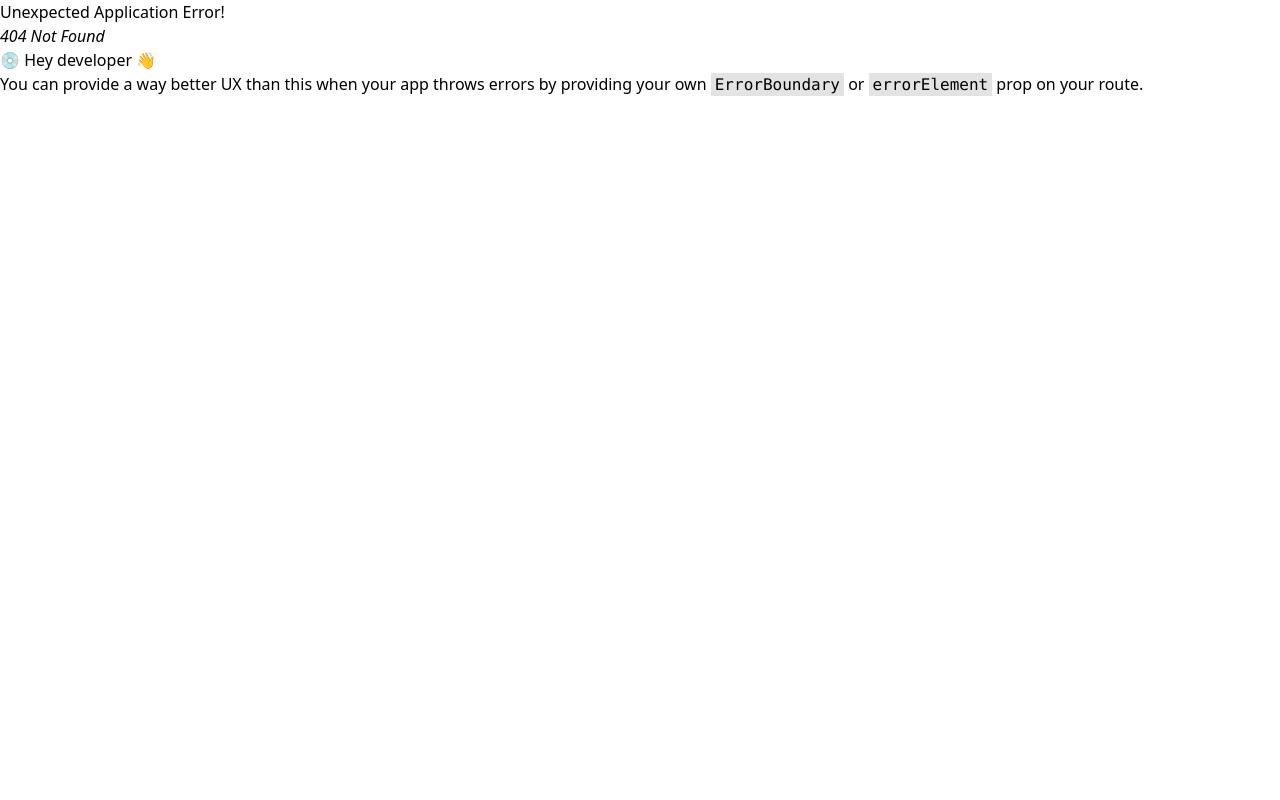
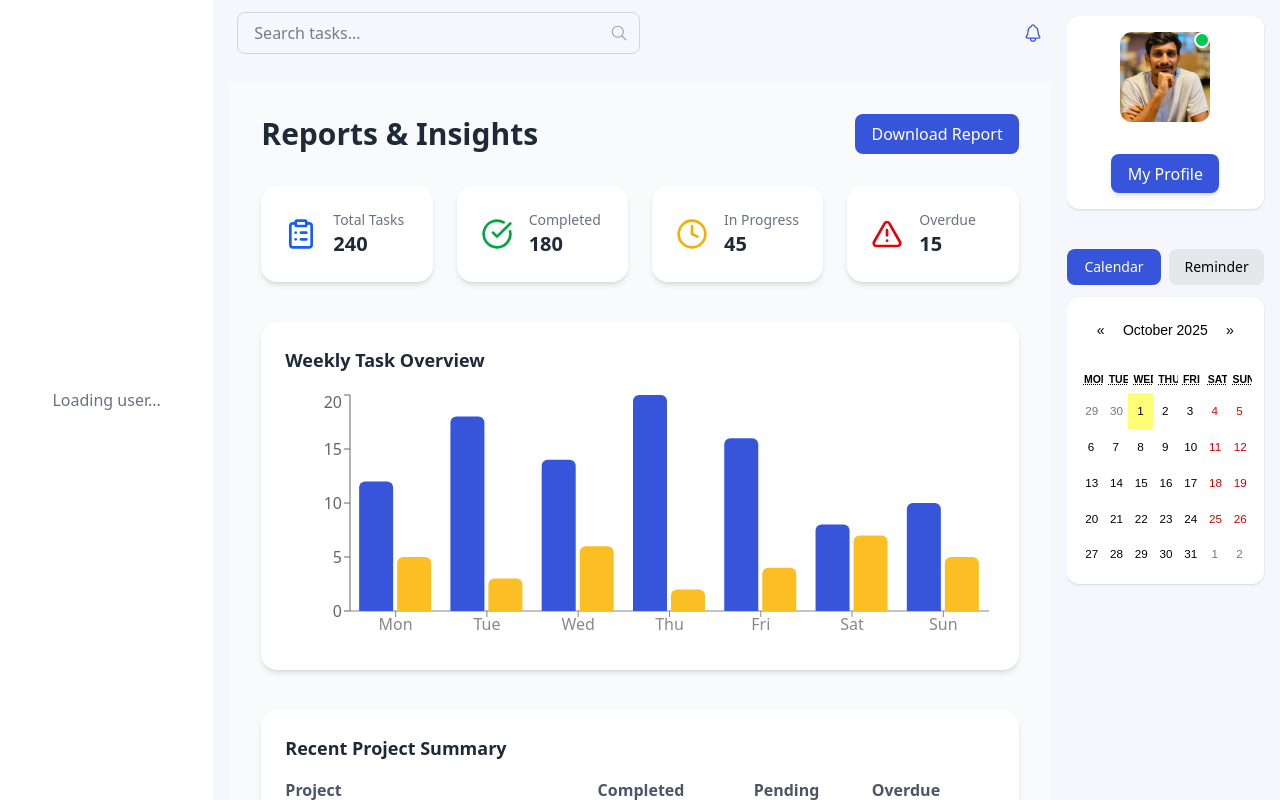
Before and after one commit to Mdismail2001/task_Management_System, a React (Vite) app: page /home/admin/report in a window 1280 px wide. Before the commit this address had no page. Built offline with nearby package versions, Linux system fonts and the light colour scheme.

Commit message:
team and report page added

```diff
--- /dev/null
+++ b/src/components/HomeLayoutAdmin/Report.jsx
@@ -0,0 +1,109 @@
+import React from "react";
+import { BarChart, Bar, XAxis, YAxis, Tooltip, ResponsiveContainer } from "recharts";
+import { ClipboardList, CheckCircle, Clock, AlertTriangle } from "lucide-react";
+
+const taskSummary = [
+  { name: "Mon", completed: 12, pending: 5 },
+  { name: "Tue", completed: 18, pending: 3 },
+  { name: "Wed", completed: 14, pending: 6 },
+  { name: "Thu", completed: 20, pending: 2 },
+  { name: "Fri", completed: 16, pending: 4 },
+  { name: "Sat", completed: 8, pending: 7 },
+  { name: "Sun", completed: 10, pending: 5 },
+];
+
+const recentReports = [
+  { id: 1, title: "Frontend Development", completed: 12, pending: 3, overdue: 1 },
+  { id: 2, title: "Backend Integration", completed: 9, pending: 5, overdue: 0 },
+  { id: 3, title: "UI/UX Design", completed: 15, pending: 2, overdue: 2 },
+  { id: 4, title: "Testing & QA", completed: 10, pending: 4, overdue: 1 },
+];
+
+const Report = () => {
+  return (
+    <div className="min-h-screen bg-gray-50 p-8">
+      {/* Header */}
+      <div className="flex items-center justify-between mb-8">
+        <h1 className="text-3xl font-bold text-gray-800">Reports & Insights</h1>
+        <button className="bg-[#3755db] text-white px-4 py-2 rounded-lg hover:bg-blue-600 transition">
+          Download Report
+        </button>
+      </div>
+
+      {/* KPI Cards */}
+      <div className="grid gap-6 sm:grid-cols-2 lg:grid-cols-4 mb-10">
+        <div className="bg-white p-6 rounded-2xl shadow-md flex items-center gap-4">
+          <ClipboardList className="text-blue-600" size={32} />
+          <div>
+            <p className="text-sm text-gray-500">Total Tasks</p>
+            <h3 className="text-xl font-semibold text-gray-800">240</h3>
+          </div>
+        </div>
+        <div className="bg-white p-6 rounded-2xl shadow-md flex items-center gap-4">
+          <CheckCircle className="text-green-600" size={32} />
+          <div>
+            <p className="text-sm text-gray-500">Completed</p>
+            <h3 className="text-xl font-semibold text-gray-800">180</h3>
+          </div>
+        </div>
+        <div className="bg-white p-6 rounded-2xl shadow-md flex items-center gap-4">
+          <Clock className="text-yellow-500" size={32} />
+          <div>
+            <p className="text-sm text-gray-500">In Progress</p>
+            <h3 className="text-xl font-semibold text-gray-800">45</h3>
+          </div>
+        </div>
+        <div className="bg-white p-6 rounded-2xl shadow-md flex items-center gap-4">
+          <AlertTriangle className="text-red-600" size={32} />
+          <div>
+            <p className="text-sm text-gray-500">Overdue</p>
+            <h3 className="text-xl font-semibold text-gray-800">15</h3>
+          </div>
+        </div>
+      </div>
+
+      {/* Chart */}
+      <div className="bg-white p-6 rounded-2xl shadow-md mb-10">
+        <h2 className="text-lg font-semibold text-gray-800 mb-4">Weekly Task Overview</h2>
+        <div className="h-64">
+          <ResponsiveContainer width="100%" height="100%">
+            <BarChart data={taskSummary}>
+              <XAxis dataKey="name" stroke="#888" />
+              <YAxis />
+              <Tooltip />
+              <Bar dataKey="completed" fill="#3755db" radius={[6, 6, 0, 0]} />
+              <Bar dataKey="pending" fill="#fbbf24" radius={[6, 6, 0, 0]} />
+            </BarChart>
+          </ResponsiveContainer>
+        </div>
+      </div>
+
+      {/* Recent Report Table */}
+      <div className="bg-white p-6 rounded-2xl shadow-md">
+        <h2 className="text-lg font-semibold text-gray-800 mb-4">Recent Project Summary</h2>
+        <table className="w-full text-left border-collapse">
+          <thead>
+            <tr className="border-b text-gray-600">
+              <th className="pb-3">Project</th>
+              <th className="pb-3">Completed</th>
+              <th className="pb-3">Pending</th>
+              <th className="pb-3">Overdue</th>
+            </tr>
+          </thead>
+          <tbody>
+            {recentReports.map((report) => (
+              <tr key={report.id} className="border-b hover:bg-gray-50 transition">
+                <td className="py-3 font-medium text-gray-800">{report.title}</td>
+                <td className="py-3 text-green-600">{report.completed}</td>
+                <td className="py-3 text-yellow-600">{report.pending}</td>
+                <td className="py-3 text-red-600">{report.overdue}</td>
+              </tr>
+            ))}
+          </tbody>
+        </table>
+      </div>
+    </div>
+  );
+};
+
+export default Report;
--- /dev/null
+++ b/src/components/HomeLayoutAdmin/Team.jsx
@@ -0,0 +1,141 @@
+import React from "react";
+import { Plus, Mail, Phone } from "lucide-react";
+
+const teamMembers = [
+  {
+    id: 1,
+    name: "Sarah Johnson",
+    role: "Project Manager",
+    image: "https://randomuser.me/api/portraits/women/68.jpg",
+    status: "online",
+    email: "sarah@example.com",
+    phone: "+60 123 456 789",
+  },
+  {
+    id: 2,
+    name: "Michael Lee",
+    role: "Frontend Developer",
+    image: "https://randomuser.me/api/portraits/men/32.jpg",
+    status: "offline",
+    email: "michael@example.com",
+    phone: "+60 987 654 321",
+  },
+  {
+    id: 3,
+    name: "Aisha Karim",
+    role: "UI/UX Designer",
+    image: "https://randomuser.me/api/portraits/women/55.jpg",
+    status: "online",
+    email: "aisha@example.com",
+    phone: "+60 111 223 344",
+  },
+  {
+    id: 4,
+    name: "Daniel Wong",
+    role: "Backend Developer",
+    image: "https://randomuser.me/api/portraits/men/56.jpg",
+    status: "offline",
+    email: "daniel@example.com",
+    phone: "+60 222 333 444",
+  },
+  {
+    id: 5,
+    name: "Emily Tan",
+    role: "QA Engineer",
+    image: "https://randomuser.me/api/portraits/women/72.jpg",
+    status: "online",
+    email: "emily@example.com",
+    phone: "+60 555 666 777",
+  },
+  {
+    id: 6,
+    name: "Rajesh Kumar",
+    role: "DevOps Engineer",
+    image: "https://randomuser.me/api/portraits/men/71.jpg",
+    status: "offline",
+    email: "rajesh@example.com",
+    phone: "+60 777 888 999",
+  },
+  {
+    id: 7,
+    name: "Jessica Lim",
+    role: "Content Strategist",
+    image: "https://randomuser.me/api/portraits/women/23.jpg",
+    status: "online",
+    email: "jessica@example.com",
+    phone: "+60 333 222 111",
+  },
+  {
+    id: 8,
+    name: "Adam Smith",
+    role: "Product Owner",
+    image: "https://randomuser.me/api/portraits/men/41.jpg",
+    status: "online",
+    email: "adam@example.com",
+    phone: "+60 999 111 222",
+  },
+];
+
+const Team = () => {
+  return (
+    <div className="min-h-screen  p-2 bg-[#f5f7fc]">
+      {/* Header */}
+      <div className="flex items-center justify-between mb-8">
+        <h1 className="text-3xl font-bold text-gray-800">Our Team</h1>
+        <button className="flex items-center gap-2 bg-[#3755db] text-white px-4 py-2 rounded-lg hover:bg-blue-600 transition">
+          <Plus size={18} /> Add Member
+        </button>
+      </div>
+
+      {/* Team Grid */}
+      <div className="grid gap-6 sm:grid-cols-2 lg:grid-cols-3 xl:grid-cols-4">
+        {teamMembers.map((member) => (
+          <div
+            key={member.id}
+            className="bg-white shadow-md rounded-2xl p-5 hover:shadow-xl transition duration-300 border border-gray-100"
+          >
+            <div className="relative flex flex-col items-center">
+              {/* Avatar */}
+              <img
+                src={member.image}
+                alt={member.name}
+                className="w-24 h-24 rounded-full object-cover border-4 border-blue-100"
+              />
+
+              {/* Status indicator */}
+              <span
+                className={`absolute top-2 right-10 w-4 h-4 rounded-full border-2 border-white ${
+                  member.status === "online" ? "bg-green-500" : "bg-gray-400"
+                }`}
+              ></span>
+
+              {/* Info */}
+              <h2 className="mt-4 text-lg font-semibold text-gray-800">
+                {member.name}
+              </h2>
+              <p className="text-sm text-gray-500">{member.role}</p>
+
+              {/* Contact */}
+              <div className="flex items-center gap-3 mt-4 text-gray-500 text-sm">
+                <a
+                  href={`mailto:${member.email}`}
+                  className="hover:text-blue-600 transition"
+                >
+                  <Mail size={18} />
+                </a>
+                <a
+                  href={`tel:${member.phone}`}
+                  className="hover:text-blue-600 transition"
+                >
+                  <Phone size={18} />
+                </a>
+              </div>
+            </div>
+          </div>
+        ))}
+      </div>
+    </div>
+  );
+};
+
+export default Team;
--- a/src/components/ShareComponent/LeftNav.jsx
+++ b/src/components/ShareComponent/LeftNav.jsx
@@ -1,5 +1,5 @@
 import React, { useContext } from "react";
-import { FaTasks, FaCog } from "react-icons/fa";
+import { FaTasks, FaCog, FaChartBar, FaUsers } from "react-icons/fa";
 import { MdOutlineGridView } from "react-icons/md";
 import { NavLink } from "react-router-dom";
 import { AuthContext } from "../Provider/AuthProvider";
@@ -29,7 +29,8 @@ const LeftNav = () => {
           { to: "/home/admin", label: "Overview", icon: MdOutlineGridView, exact: true },
           { to: "/home/admin/all-task", label: "Tasks", icon: FaTasks },
           { to: "/home/admin/settings", label: "Settings", icon: FaCog },
-        ];
+          { to: "/home/admin/team", label: "Team", icon: FaUsers },
+          { to: "/home/admin/report", label: "Report", icon: FaChartBar },        ];
 
   return (
     <div className="grid grid-cols-12 bg-white shadow-lg">
--- a/src/main.jsx
+++ b/src/main.jsx
@@ -28,6 +28,8 @@ import TaskList from "./components/HomeLayout/TaskList.jsx";
 import CoverPage from "./pages/CoverPage.jsx";
 import DeleteTask from "./components/HomeLayoutAdmin/DeleteTask.jsx";
 import LogoutPage from "./components/ShareComponent/LogoutPage.jsx";
+import Team from "./components/HomeLayoutAdmin/Team.jsx";
+import Report from "./components/HomeLayoutAdmin/Report.jsx";
 
 const router = createBrowserRouter([
   // Cover page as root
@@ -72,6 +74,8 @@ const router = createBrowserRouter([
       { path: "profile-edit", element: <ProfileEdit /> },
       { path: "delete-task/:id", element:<DeleteTask/>},
       { path: "logout", element: <LogoutPage/>},
+      { path: "team", element:<Team/>},
+      { path: "report", element:<Report/>}
     ],
   },
 ]);
```
